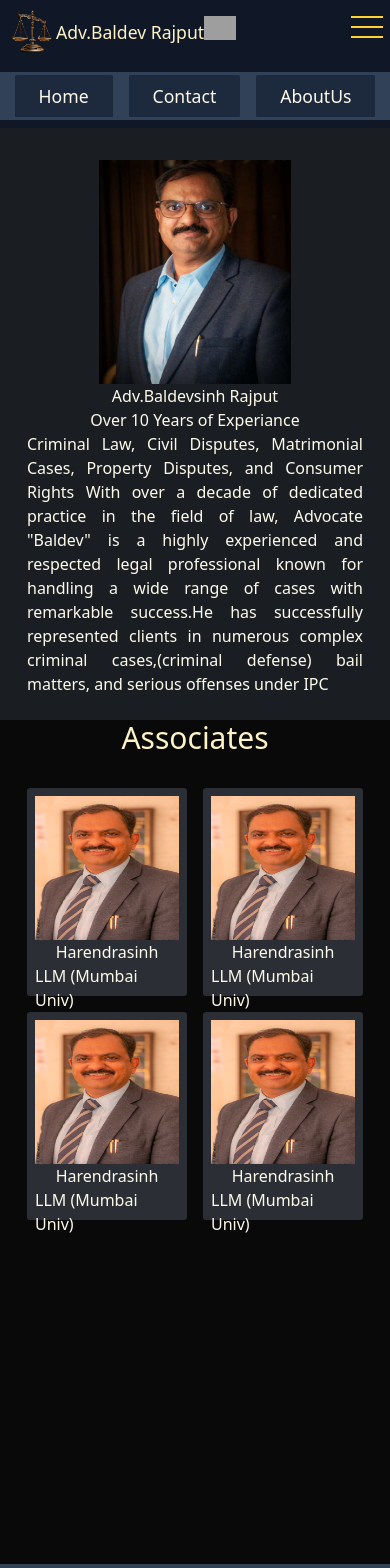
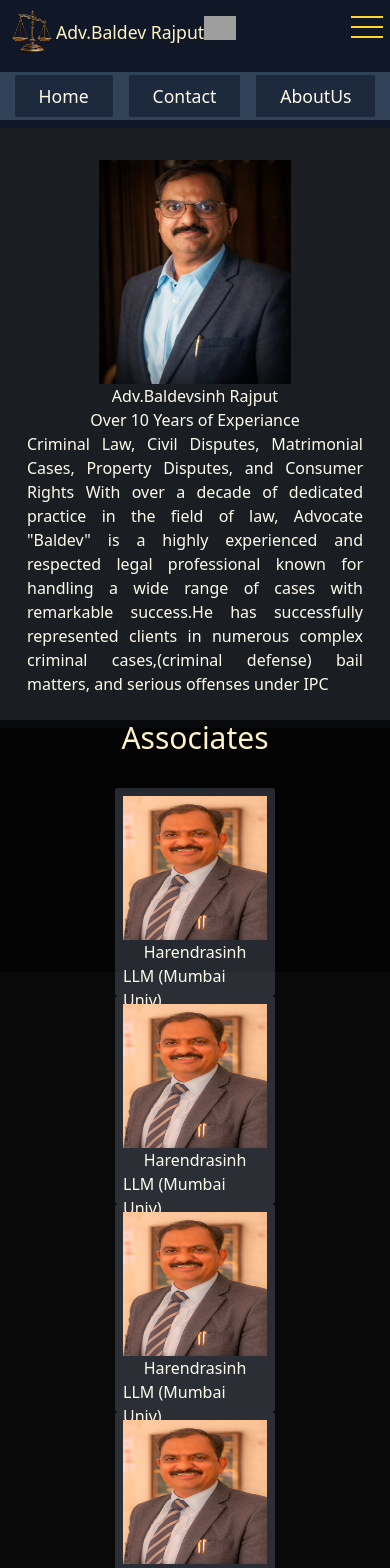
Before and after one commit to harendrasinp/advocate, a React (Vite) app: page / in a window 390 px wide. Shown: the top 1568 px of the page. Built offline with nearby package versions, Linux system fonts and the light colour scheme; grey boxes are pictures that could not be loaded; a web font is replaced by a local one.

Commit message:
white space error

```diff
--- a/src/Homepage.jsx
+++ b/src/Homepage.jsx
@@ -4,7 +4,7 @@ export const Homepage = () => {
   return (
     <div>
       {/* ----------------------------------------Section One-------------------------------------------------- */}
-      <div className='overflow-hidden w-full h-[37rem] lg:h-[30rem]  bg-[url("/images/backgrond.jpg")] bg-cover bg-no-repeat bg-center'>
+      <div className='w-full h-[37rem] lg:h-[30rem]  bg-[url("/images/backgrond.jpg")] bg-cover bg-no-repeat bg-center'>
         <div className='w-full min-h-screen bg-black/65 lg:px-[10rem] lg:py-10'>
 
           <div className='w-full py-[2rem] bg-slate-500/20 flex justify-center items-center flex-col lg:flex-row lg:items-end lg:py-0'>
@@ -27,7 +27,7 @@ export const Homepage = () => {
         <div className='min-h-screen w-full bg-black/65 flex flex-col gap-[2rem]  items-center  lg:flex lg:flex-col lg:justify-center lg:items-center lg:gap-10'>
           <div className='text-3xl text-amber-100'>Associates</div>
 
-          <div className='text-amber-50 grid grid-cols-2 gap-4 lg:flex lg:flex-row lg:h-[20rem] lg:justify-center lg:gap-5'>
+          <div className='text-amber-50 lg:flex lg:flex-row lg:h-[20rem] lg:justify-center lg:gap-5'>
 
             <div className='w-[10rem] h-[13rem] bg-slate-400/25 p-[0.5rem] lg:w-[13rem] lg:h-[16rem] flex flex-col items-center rounded-[0.2rem]'>
               <img className='h-[9rem] lg:h-[12rem] w-full' src="/images/baldevji.jpg" alt="associat1" />
```
